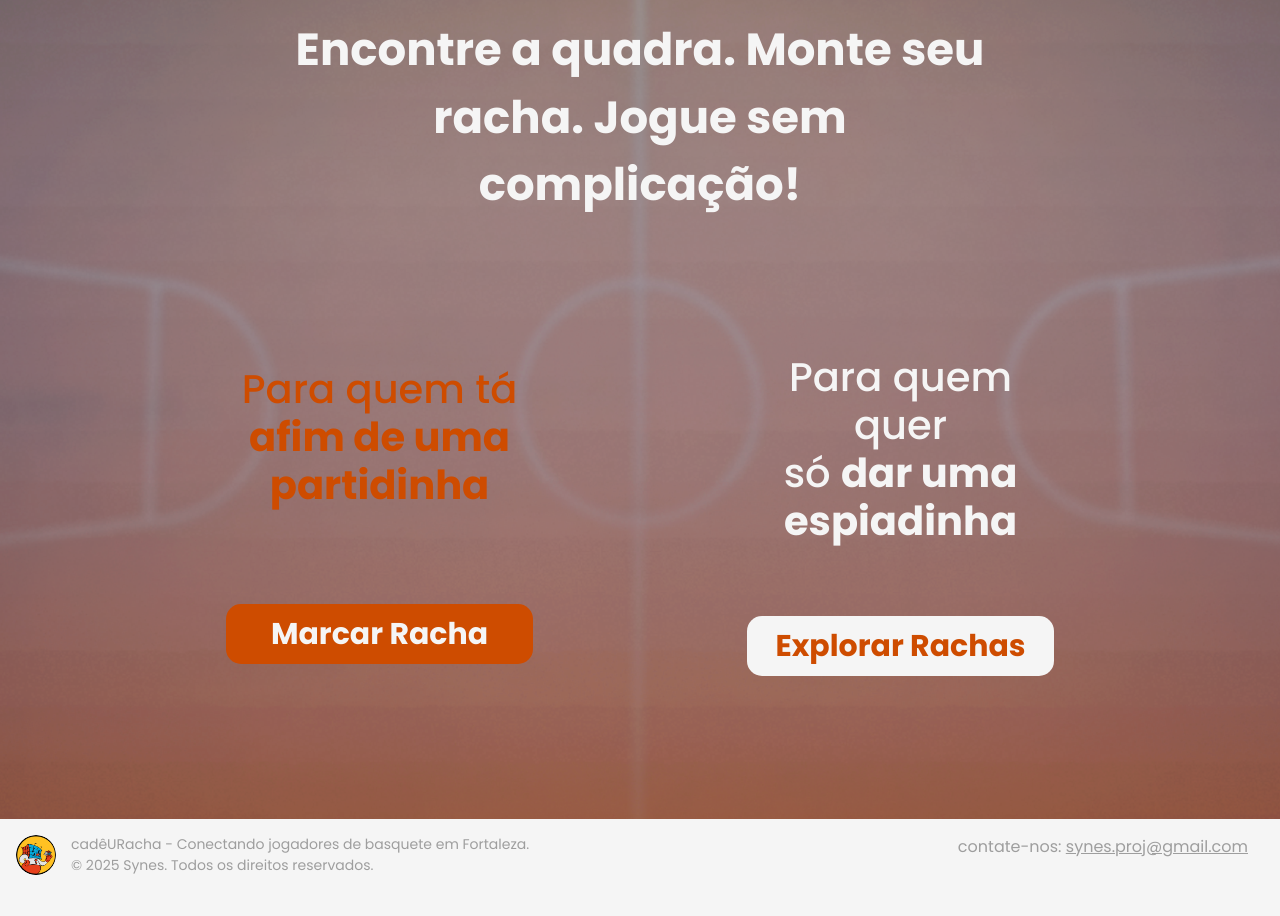
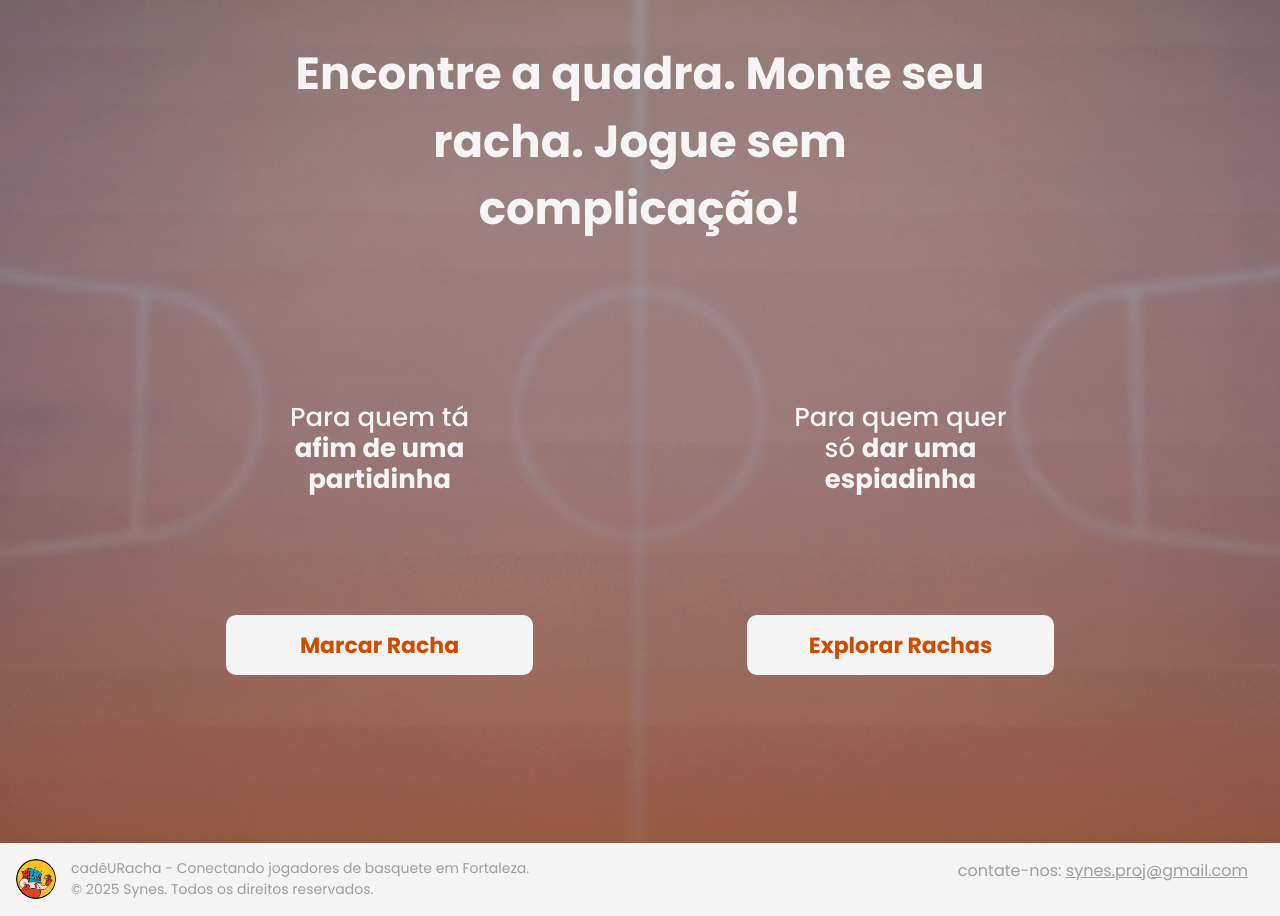
Before and after one commit to Syne-s/CadeURacha, a Django app: page / in a window 1280 px wide. Shown: the part 73-989 px from the top of the page. Before the commit the page ends 948 px from the top, so only its background shows below. Run offline with Django 5.2, Linux system fonts and the light colour scheme; some libraries are stand-ins or nearby versions.

Commit message:
alterações importantes na main

```diff
--- a/app_synes/static/app_synes/css/index.css
+++ b/app_synes/static/app_synes/css/index.css
@@ -72,46 +72,39 @@ body{
 .fundo {
     width: 409px;
     height: 386px;
-    border-radius: 30px;
 }
 
 .fundo button {
-    border-radius: 15px;
+    border-radius: 10px;
     height: 60px;
-    font-size: 30px;
+    font-size: 22px;
 }
 
 .fundo .texts {
-    font-size: 40px;
+    font-size: 26px;
 }
 
 .translate {
     transform: translateY(2rem);
 }
 
-#TextoRacha,
-#ExplorarRacha {
+
+#ExplorarRacha,
+#MarcarRacha {
     color: var(--color-primary);
-}
-
-#ExplorarRacha{
-    background-color: var(--color-background-light);
+    background-color: var(--color-background-light)
 }
 
 #TextoPrincipal{
-    color: var(--color-background-light);
-    background-color: transparent;
     font-size: 45px;
 }
 
-#MarcarRacha,
-#TextoExplorar {
+#TextoPrincipal,
+#TextoExplorar,
+#TextoRacha {
     color: var(--color-background-light);
 }
 
-#MarcarRacha{
-    background-color: var(--color-primary);
-}
 
 
 @media (max-width:1000.98px) {
--- a/app_synes/templates/app_synes/index.html
+++ b/app_synes/templates/app_synes/index.html
@@ -7,8 +7,8 @@
     <link href="{% static 'app_synes/css/index.css' %}" rel="stylesheet">
 </head>
 
-<p id="TextoPrincipal" class="text-center"><b>Encontre a quadra. Monte seu <br> racha. Jogue sem <br> complicação!</b></p>
-<div class="test mt-3 d-flex justify-content-center align-items-center">
+<p id="TextoPrincipal" class="text-center mt-4"><b>Encontre a quadra. Monte seu <br> racha. Jogue sem <br> complicação!</b></p>
+<div class="test d-flex justify-content-center align-items-center">
     <div class="fundo d-flex justify-content-center flex-wrap align-items-center">
         <h2 id="TextoRacha" class="w-75 text-center texts">
             Para quem tá <br> <b>afim de uma partidinha</b>
```
